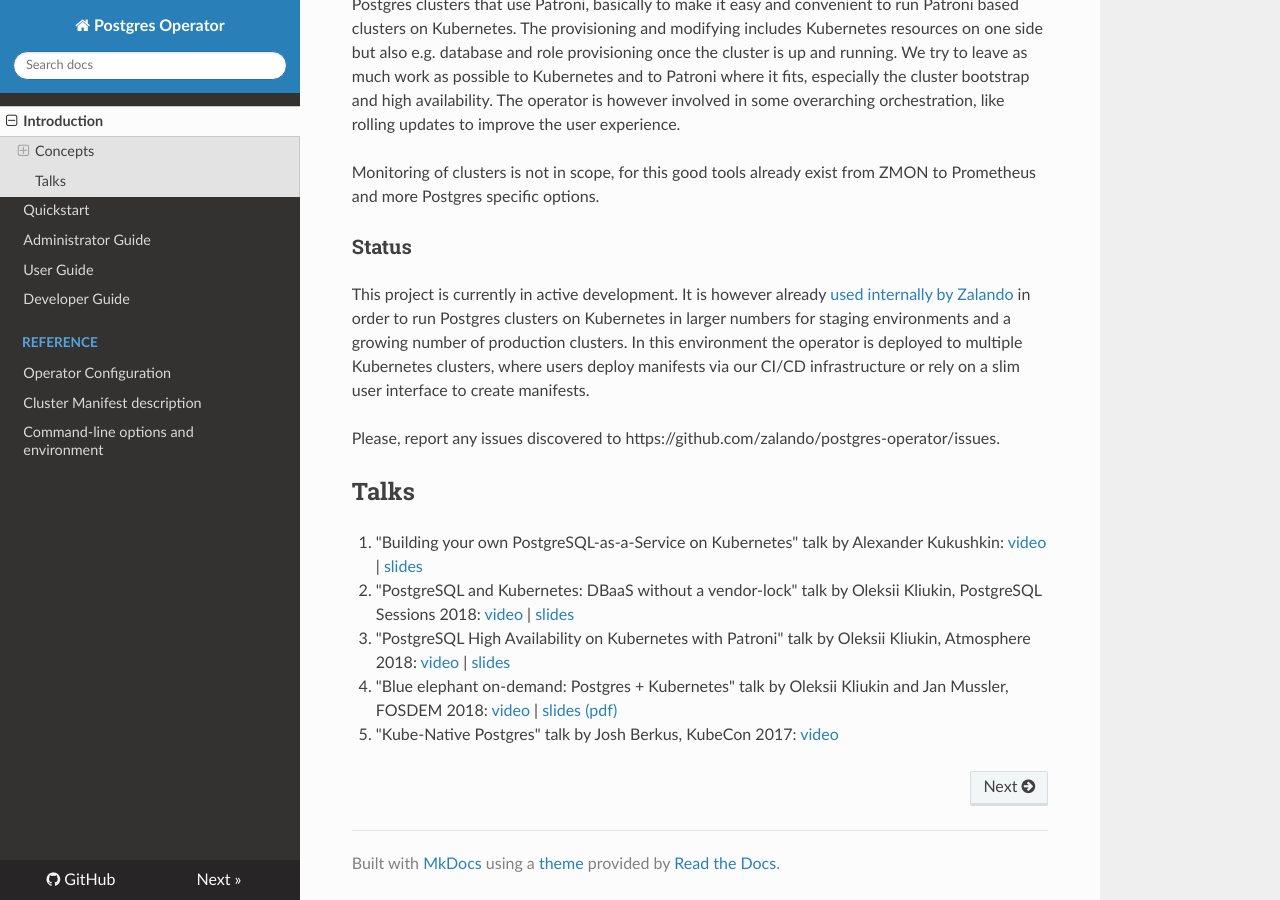
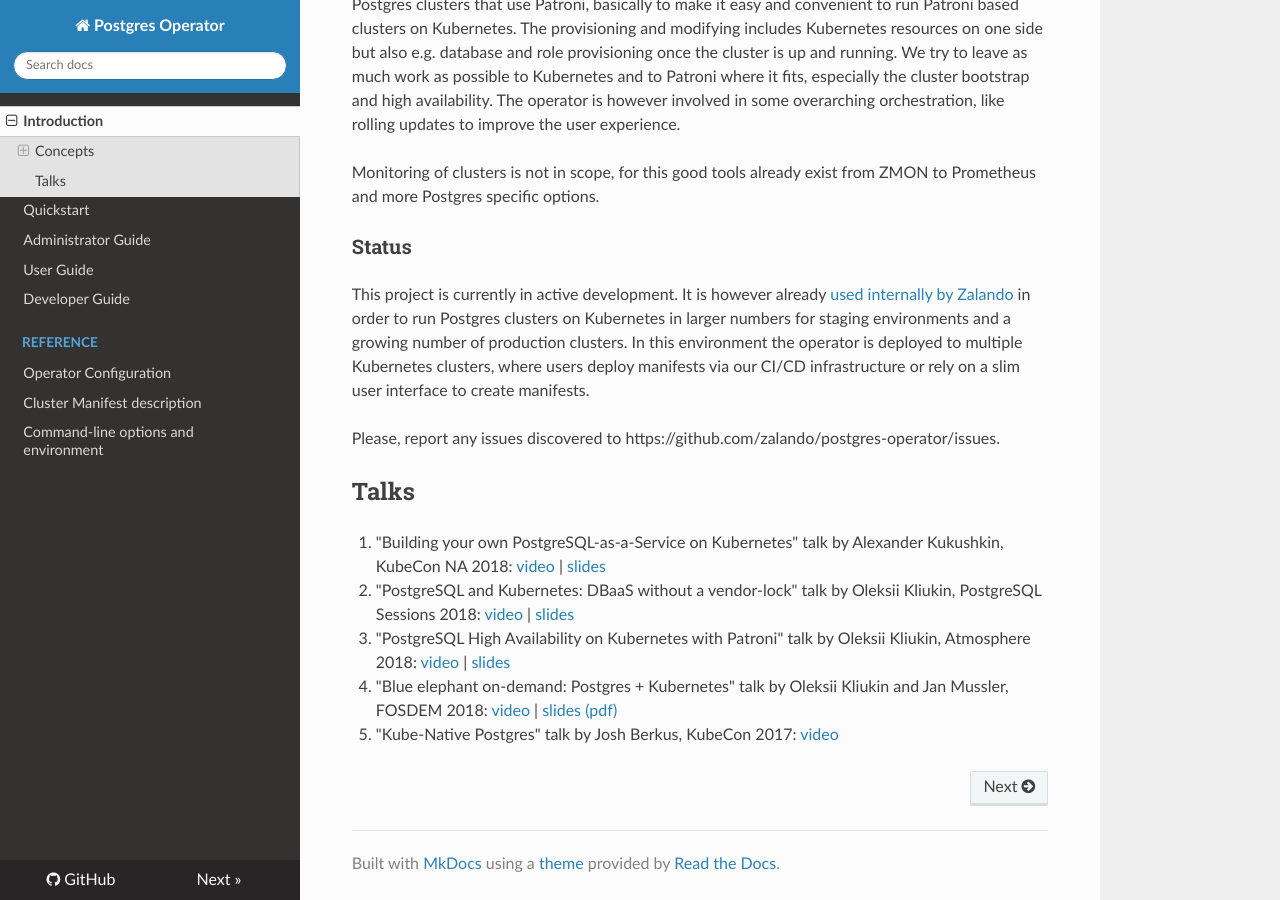
Before and after one commit to zalando/postgres-operator, an MkDocs documentation site: the page built from docs/index.md, in a window 1280 px wide and 900 px high, scrolled down 633 px. Built offline with MkDocs 1.6.1, drawn with Linux system fonts in a browser that asks for light colours; nearby versions of some CDN libraries; old or Windows-style settings are respelled for this version of MkDocs.

Commit message:
add conference title
Co-Authored-By: Felix Kunde <felix-kunde@gmx.de>

```diff
--- a/docs/index.md
+++ b/docs/index.md
@@ -51,7 +51,7 @@ Please, report any issues discovered to https://github.com/zalando/postgres-oper
 
 ## Talks
 
-1. "Building your own PostgreSQL-as-a-Service on Kubernetes" talk by Alexander Kukushkin: [video](https://www.youtube.com/watch?v=G8MnpkbhClc) | [slides](https://static.sched.com/hosted_files/kccna18/1d/Building%20your%20own%20PostgreSQL-as-a-Service%20on%20Kubernetes.pdf)
+1. "Building your own PostgreSQL-as-a-Service on Kubernetes" talk by Alexander Kukushkin, KubeCon NA 2018: [video](https://www.youtube.com/watch?v=G8MnpkbhClc) | [slides](https://static.sched.com/hosted_files/kccna18/1d/Building%20your%20own%20PostgreSQL-as-a-Service%20on%20Kubernetes.pdf)
 
 2. "PostgreSQL and Kubernetes: DBaaS without a vendor-lock" talk by Oleksii Kliukin, PostgreSQL Sessions 2018: [video](https://www.youtube.com/watch?v=q26U2rQcqMw) | [slides](https://speakerdeck.com/alexeyklyukin/postgresql-and-kubernetes-dbaas-without-a-vendor-lock)
 
```
